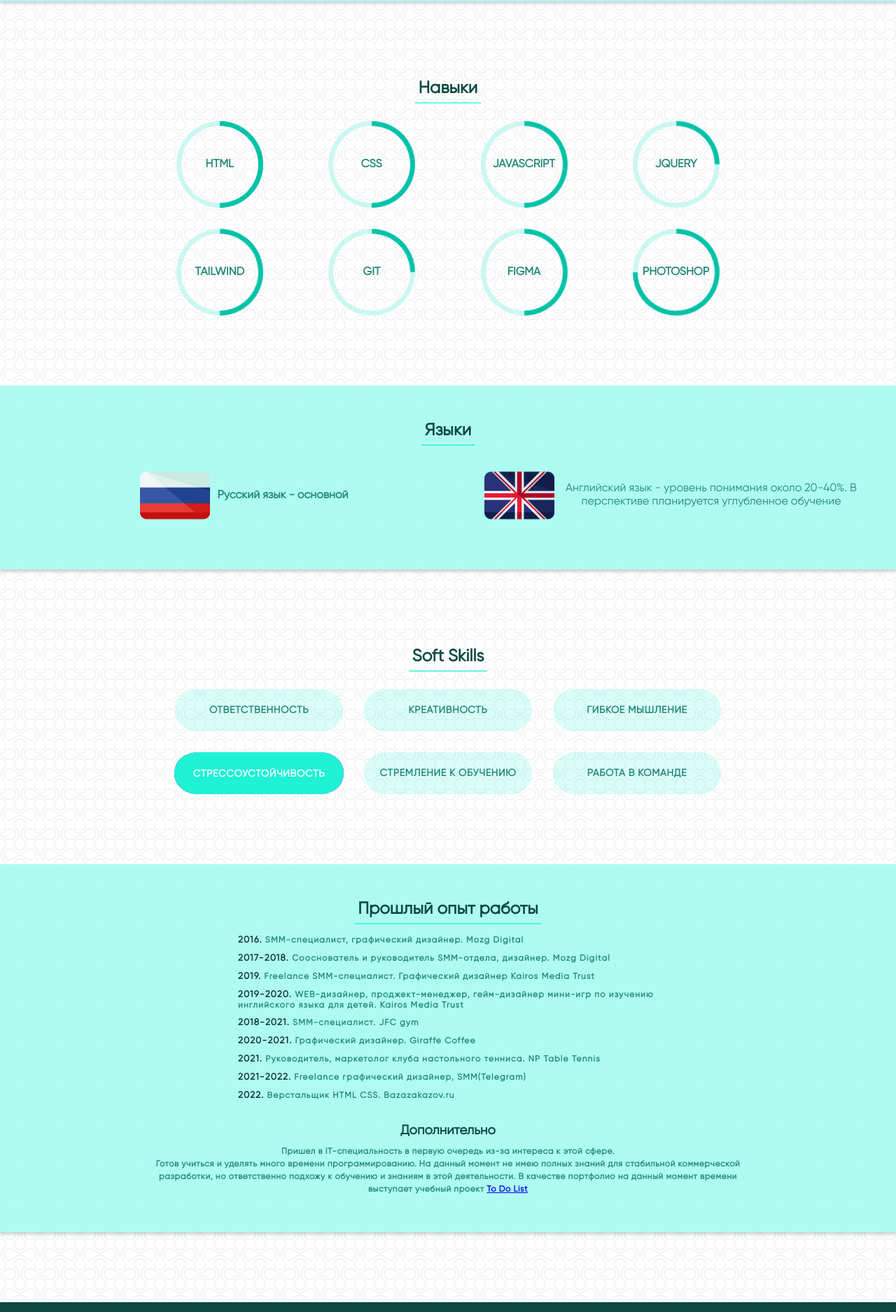
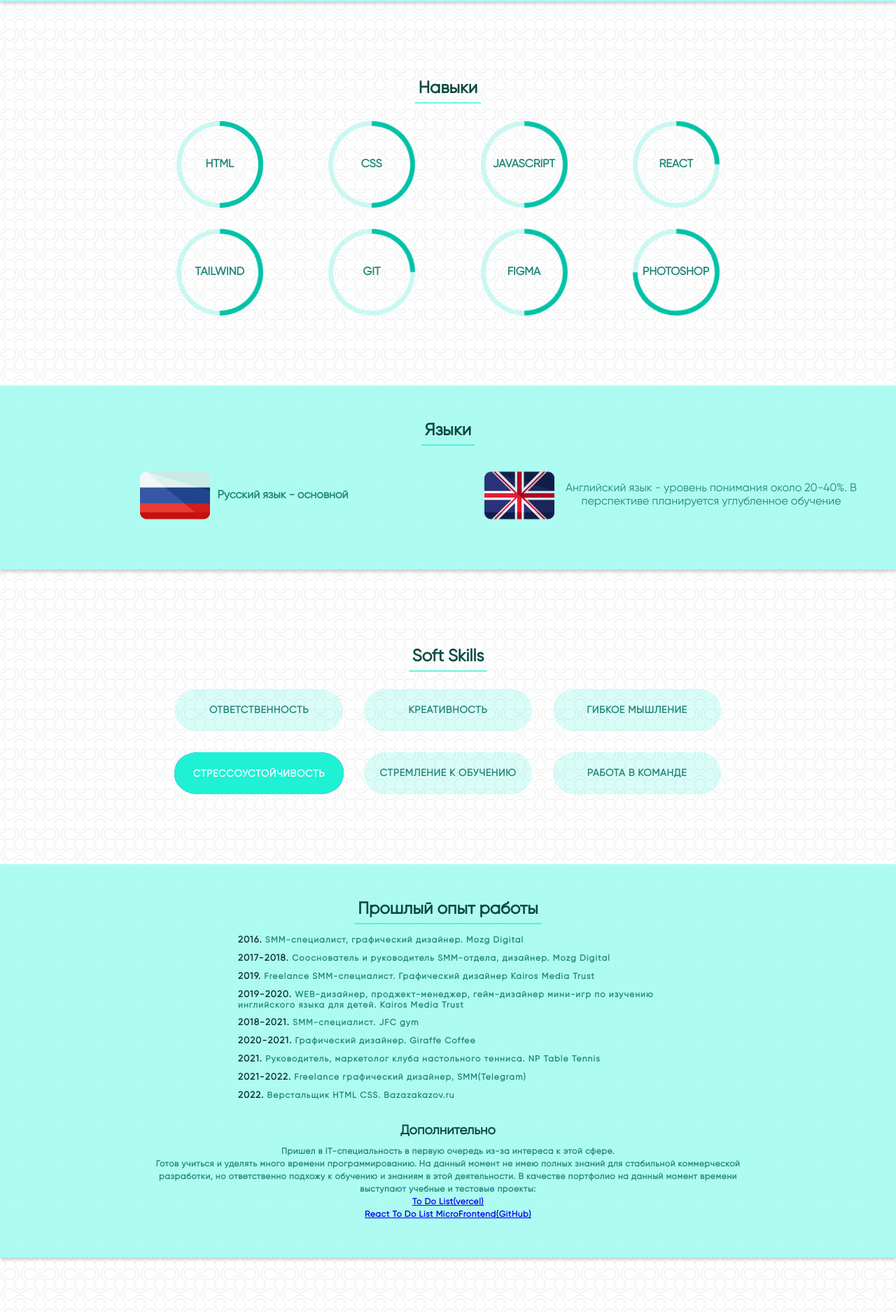
Before and after one commit to ranbu171/resume, a plain HTML site: page index.html in a window 1280 px wide. Shown: the part 687-2562 px from the top of the page at 70% size. Drawn offline with nearby package versions, Linux system fonts and the light colour scheme; files whose address does not match are found by name.

Commit message:
add new project

```diff
--- a/index.html
+++ b/index.html
@@ -54,7 +54,7 @@
                         <span>JavaScript</span></li>
                     <li>
                         <div class="animation"></div>
-                        <span>jQuery</span></li>
+                        <span>React</span></li>
                     <li>
                         <div class="animation"></div>
                         <span>TailWind</span></li>
@@ -124,7 +124,7 @@
                         Готов учиться и уделять много времени программированию. На данный момент не
                         имею полных знаний для стабильной коммерческой разработки, но ответственно подхожу
                         к обучению и знаниям в этой деятельности. В качестве портфолио на данный момент времени
-                        выступает учебный проект <a href="https://to-do-list-two-woad.vercel.app/" target="_blank">To Do List</a>
+                        выступают учебные и тестовые проекты: <br> <a href="https://to-do-list-two-woad.vercel.app/" target="_blank">To Do List(vercel)</a> <br> <a href="https://github.com/ranbu171/react-to-do-list" target="_blank">React To Do List MicroFrontend(GitHub)</a>
                     </p>
             </div>
         </div>
```
